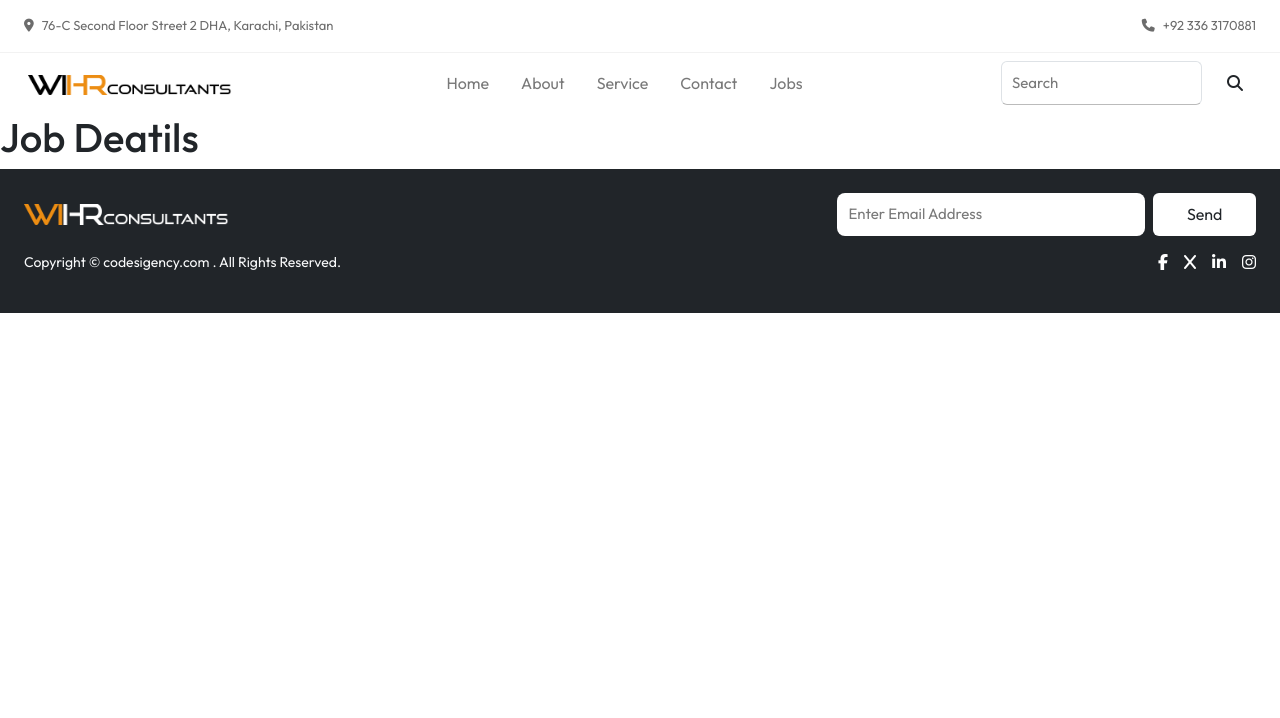
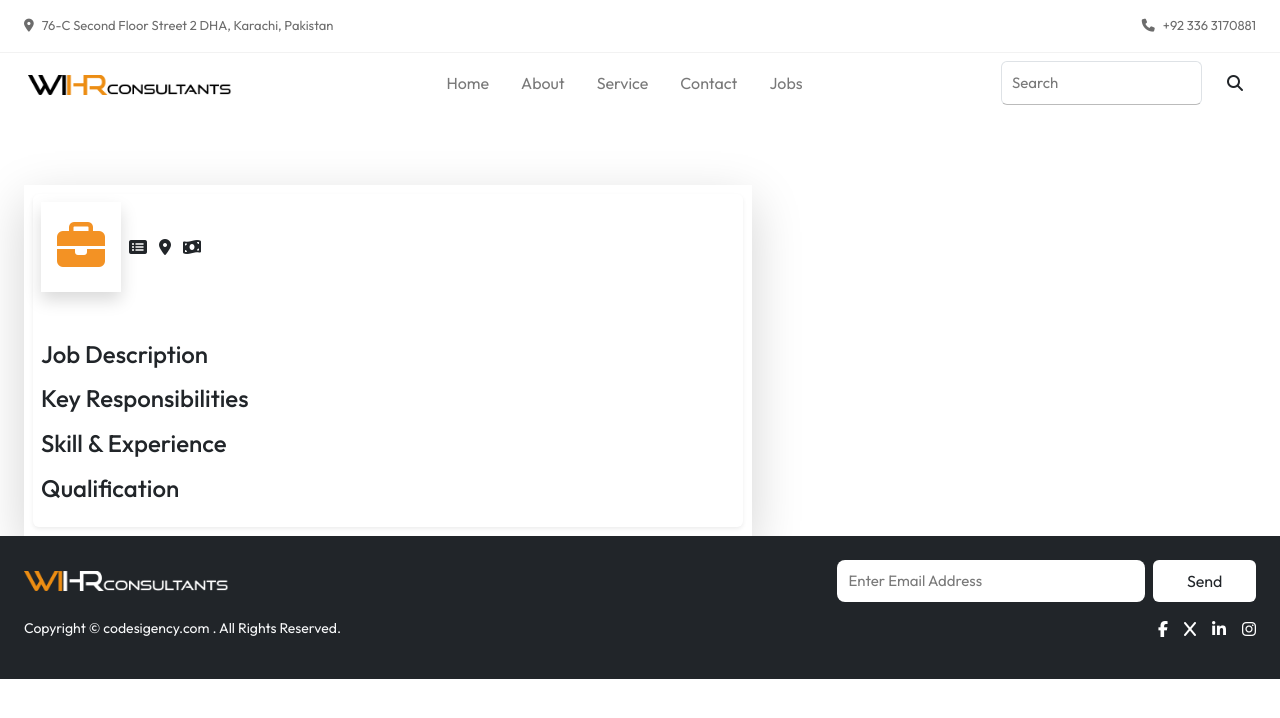
Before and after one commit to fasih-nasir/wi, a React (Vite) app: page /job-detail/1 in a window 1280 px wide. Shown: the top 718 px of the page. Built offline with nearby package versions, Linux system fonts and the light colour scheme; no server answers; the database is empty.

Commit message:
Updated code with new changes

```diff
--- a/src/App.css
+++ b/src/App.css
@@ -751,3 +751,9 @@ text-transform: capitalize;
 font-weight:300;
 font-family: var(--font-family) !important;
 }
+
+
+
+.col-grey1{
+  color: #747474;
+}
--- a/src/assets/pages/jobdetail.jsx
+++ b/src/assets/pages/jobdetail.jsx
@@ -1,14 +1,86 @@
 import React from 'react'
+import { useEffect ,useState } from 'react';
 import { useLocation } from 'react-router'
 import { useParams } from 'react-router-dom';
+//
+import { getDocs, getFirestore, collection,doc,getDoc } from "firebase/firestore";
+import { initializeApp } from "firebase/app";
+//
 export default function Jobdetail() {
+  // FIREBASE
+  const firebaseConfig = {
+      apiKey: "AIzaSyAT4O_2PErTh_f7EAttbx5TI4kWtPShC6s",
+      authDomain: "wihr-consultant.firebaseapp.com",
+      projectId: "wihr-consultant",
+      storageBucket: "wihr-consultant.firebasestorage.app",
+      messagingSenderId: "92117150651",
+      appId: "1:92117150651:web:54f7b70d1cc373f556f29e",
+      measurementId: "G-HN017L14LW",
+    };
+    const app = initializeApp(firebaseConfig);
+    const db = getFirestore(app);
     const { jobId } = useParams();
     console.log(jobId);
+    const [data,setdata]=useState("")
 
+    useEffect(() => {
+      const getData = async () => {
+        try {
+          const docRef = doc(db, "jobs", jobId); // Reference to the specific document
+          const docSnap = await getDoc(docRef); // Fetch the document
+
+          if (docSnap.exists()) {
+            console.log("Document data:", docSnap.data());
+            setdata(docSnap.data());
+          } else {
+            console.log("No such document!");
+          }
+        } catch (err) {
+          console.error("Error fetching document:", err);
+        }
+      };
+
+      getData();
+    }, [jobId]); // Add jobId as a dependency
 
     return (
+      // FIREBASE
     <div>
-      <h1>Job Deatils</h1>
+ <div className="container m-0 px-4 pt-5">
+
+ <div className="col-lg-8 col-12  jobcard shadow-lg mt-4">
+      <div className=" p-2 rounded shadow-sm">
+        <div className="d-flex align-items-center rounded-circle ">
+          <div className="bg-white shadow p-3  display-5 col-org ">
+            <i className="fa-solid fa-briefcase"></i>
+          </div>
+          <div className='d-flex flex-column  '>
+          <h1 className="pt-2 px-2 col-org text-uppercase">{data.jobTitle}</h1>
+      <div className='d-flex flex-row'>
+         <p><i className="fa fa-list-alt pe-1 ps-2" aria-hidden="true" /> {data.cat}</p>
+         <p><i className="fa-solid fa-location-dot pe-1 ps-2" aria-hidden="true" /> {data.jobRegion}</p>
+         <p><i className="fa-solid fa-money-bill-wave pe-1 ps-2" aria-hidden="true" /> {data.salary}</p>
+
+         </div>
+          </div>
+        </div>
+        <div className='pt-5'>
+
+        </div>
+        <h4>Job Description</h4>
+        <p className='col-grey1' >{data.desc}</p>
+        <h4>Key Responsibilities</h4>
+<p className='col-grey1'>{data.res}</p>
+
+        <h4>Skill & Experience</h4>
+        <p className='col-grey1'> {data.experience}</p>
+        <h4>Qualification</h4>
+        <p className='col-grey1'> {data.qua}</p>
+
+      </div>
+    </div>
+  </div>
+
     </div>
   )
 }
--- a/src/assets/pages/postjob.jsx
+++ b/src/assets/pages/postjob.jsx
@@ -132,12 +132,28 @@ const PostJob = () => {
             <TextArea placeholder="Job-Qualifications" autoSize={{ minRows: 3, maxRows: 5 }} />
           </Form.Item>
 
+
+  {/* salaryn */}
+  <Form.Item label="Salary" name="salary" rules={[{ required: true, message: "Please enter the salary!" }]}>
+            <TextArea placeholder="salary" autoSize={{ minRows:1, maxRows: 5 }} />
+          </Form.Item>
+
+
           {/* Job Type */}
           <Form.Item label="Job Type" name="type" rules={[{ required: true, message: "Please select the job type!" }]}>
             <Select placeholder="Select job type">
               <Option value="remote">Remote</Option>
               <Option value="hybrid">Hybrid</Option>
               <Option value="onsite">Onsite</Option>
+            </Select>
+          </Form.Item>
+
+          {/* Gender */}
+          <Form.Item label="Gender" name="Gender" rules={[{ required: true, message: "Please select the Gender !" }]}>
+            <Select placeholder="Select job type">
+              <Option value="Male">Male</Option>
+              <Option value="Female">Female</Option>
+              <Option value="Both">Both</Option>
             </Select>
           </Form.Item>
 
```
